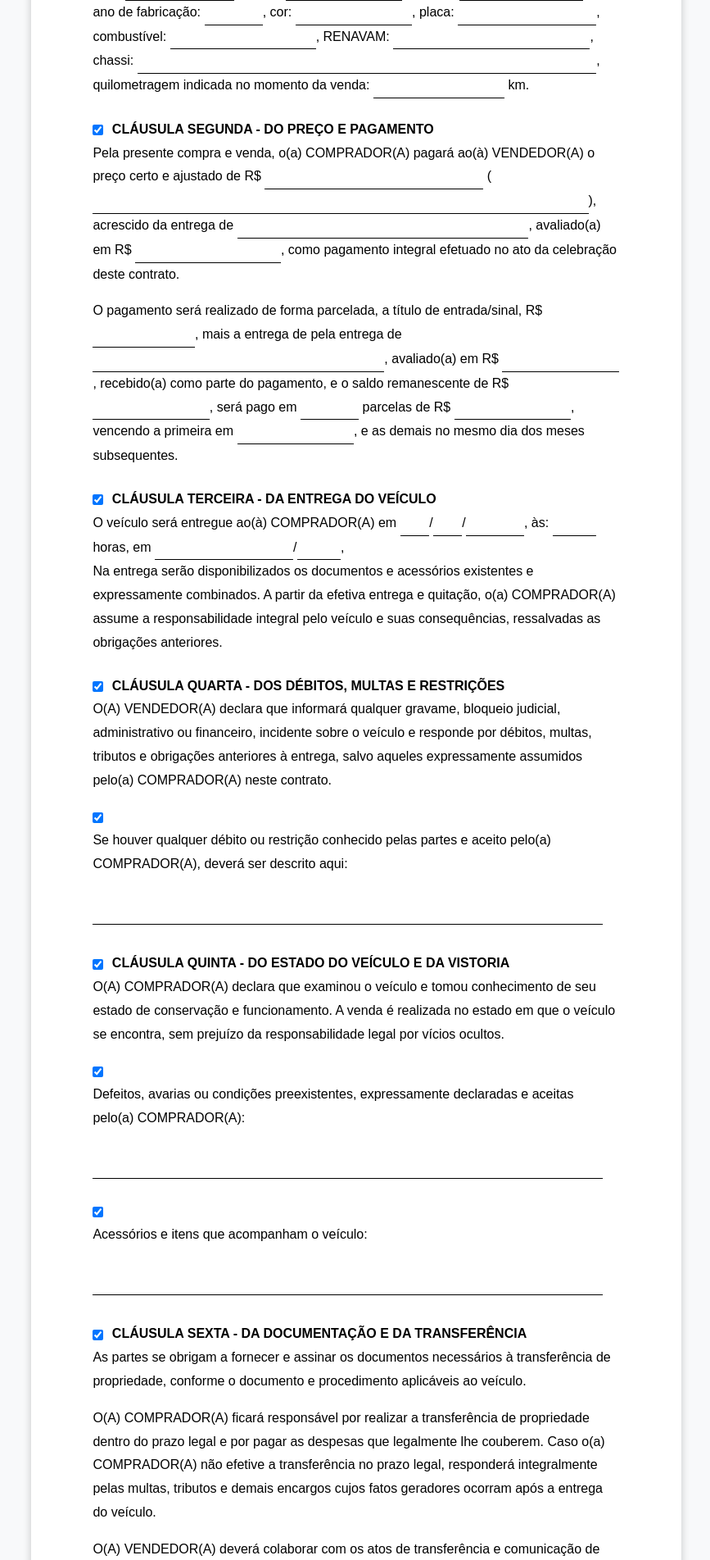
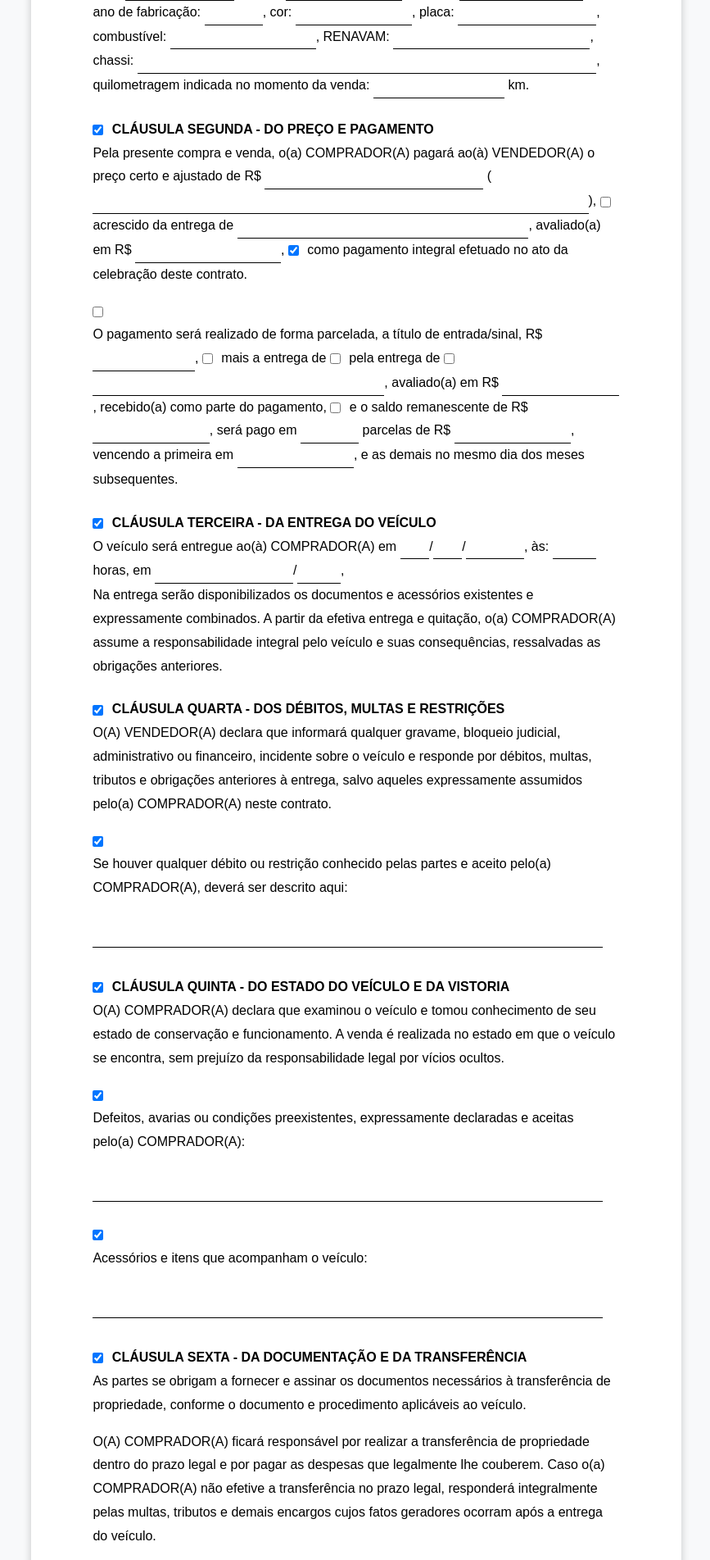
Before and after one commit to Antonio-Neves/document-automation, a Django app: page /contract-sale-vehicle-complete/ in a window 1280 px wide. Shown: the part 862-2765 px from the top of the page at 82% size, without its empty margins (312-1179 px from the left). Run offline with Django 5.2, Linux system fonts and the light colour scheme; some libraries are stand-ins or nearby versions.

Commit message:
Added optional sections with checkboxes in payment clause

```diff
--- a/dashboard/templates/dashboard/contract_sale_property_complete.html
+++ b/dashboard/templates/dashboard/contract_sale_property_complete.html
@@ -136,19 +136,19 @@
             <input type="checkbox" name="include_clause_3_delivery" value="1" class="clause-check"> acrescido da entrega de
             <input type="text" name="price_delivery_item" style="width: 40ch">, avaliado(a) em
             R$ <input type="text" name="price_delivery_value" style="width: 20ch">,
-            <input type="checkbox" name="include_clause_3_full_payment" value="1" class="clause-check">
+            <input type="checkbox" name="include_clause_3_full_payment" value="1" class="clause-check" checked>
             como pagamento integral efetuado no ato da celebração deste contrato.
         </p>
         <input type="checkbox" name="include_clause_3_1" value="1" class="clause-check">
         <p>
             O pagamento será realizado de forma parcelada, a título de entrada/sinal,
-            <input type="checkbox" name="include_clause_3_down_payment" value="1" class="clause-check">
             R$ <input type="text" name="down_payment" style="width: 14ch">,
             <input type="checkbox" name="include_clause_3_delivery_more" value="1" class="clause-check"> mais a entrega de
             <input type="checkbox" name="include_clause_3_delivery_by" value="1" class="clause-check"> pela entrega de
             <input type="checkbox" name="include_clause_3_delivery_item" value="1" class="clause-check">
             <input type="text" name="payment_delivery_item" style="width: 40ch">, avaliado(a) em
             R$ <input type="text" name="payment_delivery_value" style="width: 16ch">, recebido(a) como parte do pagamento,
+            <input type="checkbox" name="include_clause_3_balance" value="1" class="clause-check">
             e o saldo remanescente de R$ <input type="text" name="balance" style="width: 16ch">, será pago em <input type="text" name="installments_count" style="width: 8ch"> parcelas de
             R$ <input type="text" name="installment_value" style="width: 16ch">, vencendo a primeira em <input type="text" name="first_due_date" style="width: 16ch">, e as demais no mesmo dia
             dos meses subsequentes.
--- a/dashboard/templates/dashboard/contract_sale_property_complete_pdf.html
+++ b/dashboard/templates/dashboard/contract_sale_property_complete_pdf.html
@@ -125,7 +125,8 @@
         </p>
         {% if fields.include_clause_3_1 %}
         <p>
-            O pagamento será realizado de forma parcelada, a título de entrada/sinal,{% if fields.include_clause_3_down_payment %} R$ {{ fields.down_payment|fill:14 }},{% endif %}{% if fields.include_clause_3_delivery_more %} mais a entrega de{% endif %}{% if fields.include_clause_3_delivery_by %} pela entrega de{% endif %}{% if fields.include_clause_3_delivery_item %} {{ fields.payment_delivery_item|fill:40 }}, avaliado(a) em R$ {{ fields.payment_delivery_value|fill:16 }}, recebido(a) como parte do pagamento,{% endif %} e o saldo remanescente de R$ {{ fields.balance|fill:16 }}, será pago em {{ fields.installments_count|fill:8 }} parcelas de R$ {{ fields.installment_value|fill:16 }}, vencendo a primeira em {{ fields.first_due_date|fill:16 }}, e as demais no mesmo dia dos meses subsequentes.
+            O pagamento será realizado de forma parcelada, a título de entrada/sinal,
+            R$ {{ fields.down_payment|fill:14 }},{% if fields.include_clause_3_delivery_more %} mais a entrega de{% endif %}{% if fields.include_clause_3_delivery_by %} pela entrega de{% endif %}{% if fields.include_clause_3_delivery_item %} {{ fields.payment_delivery_item|fill:40 }}, avaliado(a) em R$ {{ fields.payment_delivery_value|fill:16 }}, recebido(a) como parte do pagamento{% endif %}{% if fields.include_clause_3_balance %}, e o saldo remanescente de R$ {{ fields.balance|fill:16 }}, será pago em {{ fields.installments_count|fill:8 }} parcelas de R$ {{ fields.installment_value|fill:16 }}, vencendo a primeira em {{ fields.first_due_date|fill:16 }}, e as demais no mesmo dia dos meses subsequentes{% endif %}.
         </p>
         {% endif %}
         <p>
--- a/dashboard/templates/dashboard/contract_sale_property_deed.html
+++ b/dashboard/templates/dashboard/contract_sale_property_deed.html
@@ -132,19 +132,19 @@
             <input type="checkbox" name="include_clause_3_delivery" value="1" class="clause-check"> acrescido da entrega de
             <input type="text" name="price_delivery_item" style="width: 40ch">, avaliado(a) em
             R$ <input type="text" name="price_delivery_value" style="width: 20ch">,
-            <input type="checkbox" name="include_clause_3_full_payment" value="1" class="clause-check">
+            <input type="checkbox" name="include_clause_3_full_payment" value="1" class="clause-check" checked>
             como pagamento integral efetuado no ato da celebração deste contrato.
         </p>
         <input type="checkbox" name="include_clause_3_1" value="1" class="clause-check">
         <p>
             O pagamento será realizado de forma parcelada, a título de entrada/sinal,
-            <input type="checkbox" name="include_clause_3_down_payment" value="1" class="clause-check">
             R$ <input type="text" name="down_payment" style="width: 13ch">,
             <input type="checkbox" name="include_clause_3_delivery_more" value="1" class="clause-check"> mais a entrega de
             <input type="checkbox" name="include_clause_3_delivery_by" value="1" class="clause-check"> pela entrega de
             <input type="checkbox" name="include_clause_3_delivery_item" value="1" class="clause-check">
             <input type="text" name="payment_delivery_item" style="width: 40ch">, avaliado(a) em
             R$ <input type="text" name="payment_delivery_value" style="width: 16ch">, recebido(a) como parte do pagamento,
+            <input type="checkbox" name="include_clause_3_balance" value="1" class="clause-check">
             e o saldo remanescente de R$ <input type="text" name="balance" style="width: 16ch">, será pago em <input type="text" name="installments_count" style="width: 7ch"> parcelas de
             R$ <input type="text" name="installment_value" style="width: 16ch">, vencendo a primeira em <input type="text" name="first_due_date" style="width: 16ch">, e as demais no mesmo dia
             dos meses subsequentes.
--- a/dashboard/templates/dashboard/contract_sale_property_deed_pdf.html
+++ b/dashboard/templates/dashboard/contract_sale_property_deed_pdf.html
@@ -138,7 +138,8 @@
         </p>
         {% if fields.include_clause_3_1 %}
         <p>
-            O pagamento será realizado de forma parcelada, a título de entrada/sinal,{% if fields.include_clause_3_down_payment %} R$ {{ fields.down_payment|fill:13 }},{% endif %}{% if fields.include_clause_3_delivery_more %} mais a entrega de{% endif %}{% if fields.include_clause_3_delivery_by %} pela entrega de{% endif %}{% if fields.include_clause_3_delivery_item %} {{ fields.payment_delivery_item|fill:40 }}, avaliado(a) em R$ {{ fields.payment_delivery_value|fill:16 }}, recebido(a) como parte do pagamento,{% endif %} e o saldo remanescente de R$ {{ fields.balance|fill:16 }}, será pago em {{ fields.installments_count|fill:7 }} parcelas de R$ {{ fields.installment_value|fill:16 }}, vencendo a primeira em {{ fields.first_due_date|fill:16 }}, e as demais no mesmo dia dos meses subsequentes.
+            O pagamento será realizado de forma parcelada, a título de entrada/sinal,
+            R$ {{ fields.down_payment|fill:13 }},{% if fields.include_clause_3_delivery_more %} mais a entrega de{% endif %}{% if fields.include_clause_3_delivery_by %} pela entrega de{% endif %}{% if fields.include_clause_3_delivery_item %} {{ fields.payment_delivery_item|fill:40 }}, avaliado(a) em R$ {{ fields.payment_delivery_value|fill:16 }}, recebido(a) como parte do pagamento{% endif %}{% if fields.include_clause_3_balance %}, e o saldo remanescente de R$ {{ fields.balance|fill:16 }}, será pago em {{ fields.installments_count|fill:7 }} parcelas de R$ {{ fields.installment_value|fill:16 }}, vencendo a primeira em {{ fields.first_due_date|fill:16 }}, e as demais no mesmo dia dos meses subsequentes{% endif %}.
         </p>
         {% endif %}
         <p>
--- a/dashboard/templates/dashboard/contract_sale_property_simple.html
+++ b/dashboard/templates/dashboard/contract_sale_property_simple.html
@@ -79,19 +79,19 @@
             <input type="checkbox" name="include_clause_2_delivery" value="1" class="clause-check"> acrescido da entrega de
             <input type="text" name="price_delivery_item" style="width: 40ch">, avaliado(a) em
             R$ <input type="text" name="price_delivery_value" style="width: 20ch">,
-            <input type="checkbox" name="include_clause_2_full_payment" value="1" class="clause-check">
+            <input type="checkbox" name="include_clause_2_full_payment" value="1" class="clause-check" checked>
             como pagamento integral efetuado no ato da celebração deste contrato.
         </p>
         <input type="checkbox" name="include_clause_2_1" value="1" class="clause-check">
         <p>
             O pagamento será realizado de forma parcelada, a título de entrada/sinal,
-            <input type="checkbox" name="include_clause_2_down_payment" value="1" class="clause-check">
             R$ <input type="text" name="down_payment" style="width: 13ch">,
             <input type="checkbox" name="include_clause_2_delivery_more" value="1" class="clause-check"> mais a entrega de
             <input type="checkbox" name="include_clause_2_delivery_by" value="1" class="clause-check"> pela entrega de
             <input type="checkbox" name="include_clause_2_delivery_item" value="1" class="clause-check">
             <input type="text" name="payment_delivery_item" style="width: 40ch">, avaliado(a) em
             R$ <input type="text" name="payment_delivery_value" style="width: 16ch">, recebido(a) como parte do pagamento,
+            <input type="checkbox" name="include_clause_2_balance" value="1" class="clause-check">
             e o saldo remanescente de R$ <input type="text" name="balance" style="width: 16ch">, será pago em <input type="text" name="installments_count" style="width: 7ch"> parcelas de
             R$ <input type="text" name="installment_value" style="width: 16ch">, vencendo a primeira em <input type="text" name="first_due_date" style="width: 16ch">, e as demais no mesmo dia
             dos meses subsequentes.
--- a/dashboard/templates/dashboard/contract_sale_property_simple_pdf.html
+++ b/dashboard/templates/dashboard/contract_sale_property_simple_pdf.html
@@ -94,7 +94,8 @@
         </p>
         {% if fields.include_clause_2_1 %}
         <p>
-            O pagamento será realizado de forma parcelada, a título de entrada/sinal,{% if fields.include_clause_2_down_payment %} R$ {{ fields.down_payment|fill:13 }},{% endif %}{% if fields.include_clause_2_delivery_more %} mais a entrega de{% endif %}{% if fields.include_clause_2_delivery_by %} pela entrega de{% endif %}{% if fields.include_clause_2_delivery_item %} {{ fields.payment_delivery_item|fill:40 }}, avaliado(a) em R$ {{ fields.payment_delivery_value|fill:16 }}, recebido(a) como parte do pagamento,{% endif %} e o saldo remanescente de R$ {{ fields.balance|fill:16 }}, será pago em {{ fields.installments_count|fill:7 }} parcelas de R$ {{ fields.installment_value|fill:16 }}, vencendo a primeira em {{ fields.first_due_date|fill:16 }}, e as demais no mesmo dia dos meses subsequentes.
+            O pagamento será realizado de forma parcelada, a título de entrada/sinal,
+            R$ {{ fields.down_payment|fill:13 }},{% if fields.include_clause_2_delivery_more %} mais a entrega de{% endif %}{% if fields.include_clause_2_delivery_by %} pela entrega de{% endif %}{% if fields.include_clause_2_delivery_item %} {{ fields.payment_delivery_item|fill:40 }}, avaliado(a) em R$ {{ fields.payment_delivery_value|fill:16 }}, recebido(a) como parte do pagamento{% endif %}{% if fields.include_clause_2_balance %}, e o saldo remanescente de R$ {{ fields.balance|fill:16 }}, será pago em {{ fields.installments_count|fill:7 }} parcelas de R$ {{ fields.installment_value|fill:16 }}, vencendo a primeira em {{ fields.first_due_date|fill:16 }}, e as demais no mesmo dia dos meses subsequentes{% endif %}.
         </p>
         {% endif %}
     </div>
--- a/dashboard/templates/dashboard/contract_sale_vehicle_complete.html
+++ b/dashboard/templates/dashboard/contract_sale_vehicle_complete.html
@@ -51,14 +51,22 @@
         <p>
             Pela presente compra e venda, o(a) COMPRADOR(A) pagará ao(à) VENDEDOR(A) o preço certo e ajustado de
             R$ <input type="text" name="price" style="width: 30ch"> (<input type="text" name="price_in_words" style="width: 68ch">),
-            acrescido da entrega de <input type="text" name="price_delivery_item" style="width: 40ch">, avaliado(a) em
-            R$ <input type="text" name="price_delivery_value" style="width: 20ch">, como pagamento integral efetuado no ato da celebração deste contrato.
+            <input type="checkbox" name="include_clause_2_delivery" value="1" class="clause-check"> acrescido da entrega de
+            <input type="text" name="price_delivery_item" style="width: 40ch">, avaliado(a) em
+            R$ <input type="text" name="price_delivery_value" style="width: 20ch">,
+            <input type="checkbox" name="include_clause_2_full_payment" value="1" class="clause-check" checked>
+            como pagamento integral efetuado no ato da celebração deste contrato.
         </p>
+        <input type="checkbox" name="include_clause_2_installments" value="1" class="clause-check">
         <p>
             O pagamento será realizado de forma parcelada, a título de entrada/sinal,
             R$ <input type="text" name="down_payment" style="width: 14ch">,
-            mais a entrega de pela entrega de <input type="text" name="payment_delivery_item" style="width: 40ch">, avaliado(a) em
+            <input type="checkbox" name="include_clause_2_delivery_more" value="1" class="clause-check"> mais a entrega de
+            <input type="checkbox" name="include_clause_2_delivery_by" value="1" class="clause-check"> pela entrega de
+            <input type="checkbox" name="include_clause_2_delivery_item" value="1" class="clause-check">
+            <input type="text" name="payment_delivery_item" style="width: 40ch">, avaliado(a) em
             R$ <input type="text" name="payment_delivery_value" style="width: 16ch">, recebido(a) como parte do pagamento,
+            <input type="checkbox" name="include_clause_2_balance" value="1" class="clause-check">
             e o saldo remanescente de R$ <input type="text" name="balance" style="width: 16ch">, será pago em <input type="text" name="installments_count" style="width: 8ch"> parcelas de
             R$ <input type="text" name="installment_value" style="width: 16ch">, vencendo a primeira em <input type="text" name="first_due_date" style="width: 16ch">, e as demais no mesmo dia
             dos meses subsequentes.
```
Also changed, not shown: dashboard/templates/dashboard/contract_sale_vehicle_complete_pdf.html (+4 -9 lines).
